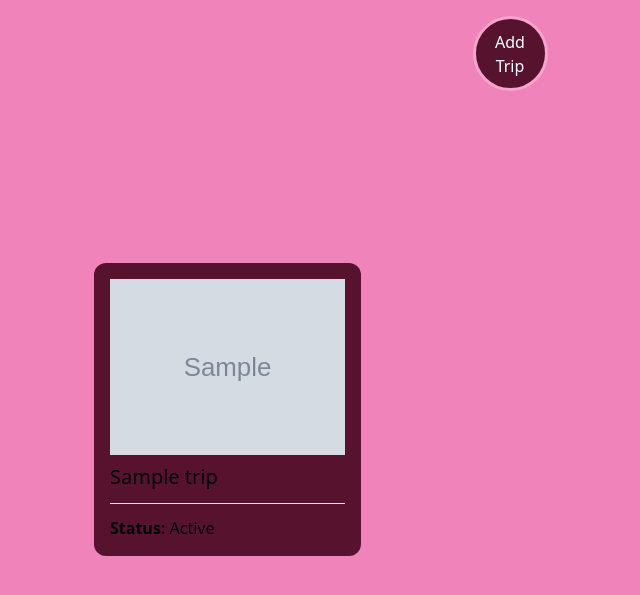
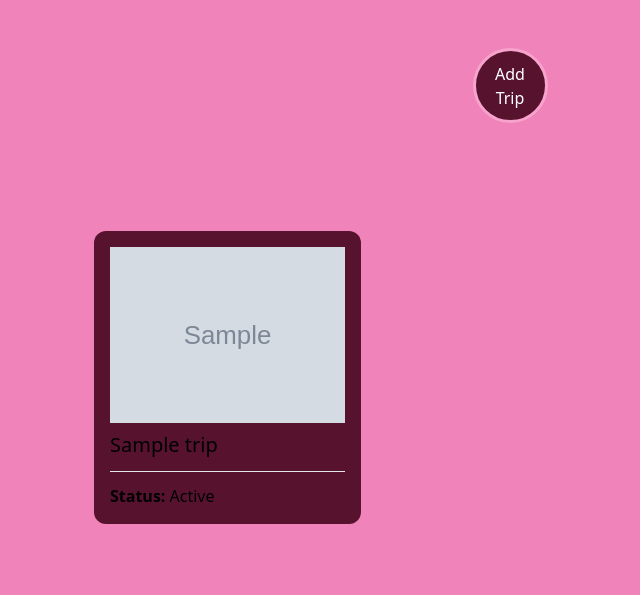
Before and after one commit to SharathRC/travel-tracker-web, a Django app: page / in a window 1280 px wide. Shown: the part 88-683 px from the top of the page, without its empty margins (130-770 px from the left). Run offline with Django 4.2, Linux system fonts and the light colour scheme; tables that the repository leaves empty hold one stand-in row (values such as "Sample post"); grey boxes marked "Sample" are stand-in pictures; some libraries are stand-ins or nearby versions.

Commit message:
refactor

```diff
--- a/travel-tracker-web/app/templates/partials/trips.html
+++ b/travel-tracker-web/app/templates/partials/trips.html
@@ -1,4 +1,4 @@
-<div class="mt-36 flex flex-wrap py-5">
+<div class="mt-20 flex flex-wrap py-5">
     {% for trip in trips %}
         <div class="trip w-1/3 p-2">
             <div class="p-4 rounded-xl bg-gray-100" style="background-color:#57122E;">
--- a/travel-tracker-web/core/templates/homepage.html
+++ b/travel-tracker-web/core/templates/homepage.html
@@ -5,7 +5,7 @@ Penguin: The travel essential
 {% endblock title %}
 
 {% block content %}
-    <div class="mx-auto">
+    <div class="mt-8 mx-auto">
         <a href="{% url "add_trip" %}" class="dot obj-center flex items-center text-white">Add Trip</a>
     </div>
 
```
